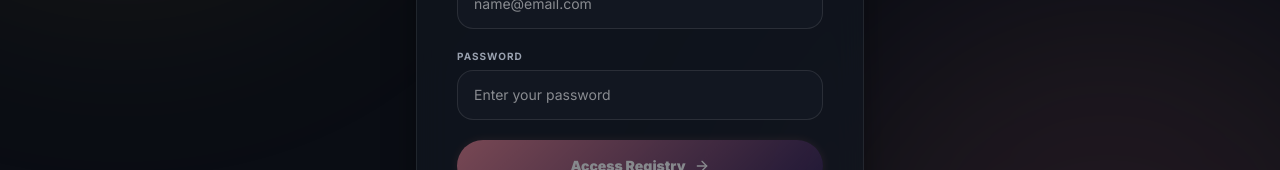
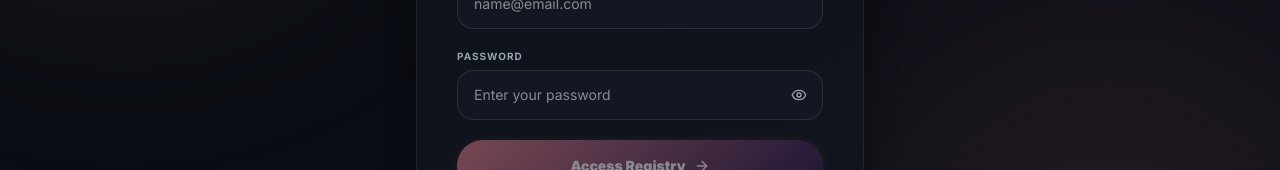
Before and after one commit to blackicons2020/knot, a Next.js app in the folder frontend/: page /login in a window 1280 px wide. Shown: the part 373-543 px from the top of the page. Built offline with nearby package versions, Linux system fonts and the light colour scheme.

Commit message:
Add show password eye toggle to login and onboarding pages

```diff
--- a/frontend/src/app/login/page.tsx
+++ b/frontend/src/app/login/page.tsx
@@ -3,12 +3,13 @@
 import React, { useState } from "react";
 import Link from "next/link";
 import { useRouter } from "next/navigation";
-import { Loader2, ArrowRight } from "lucide-react";
+import { Loader2, ArrowRight, Eye, EyeOff } from "lucide-react";
 
 export default function Login() {
   const router = useRouter();
   const [email, setEmail] = useState("");
   const [password, setPassword] = useState("");
+  const [showPassword, setShowPassword] = useState(false);
   const [isLoading, setIsLoading] = useState(false);
   const [error, setError] = useState("");
 
@@ -92,14 +93,23 @@ export default function Login() {
 
             <div>
               <label className="text-[10px] uppercase tracking-widest text-gray-400 font-bold block mb-1.5">Password</label>
+              <div className="relative">
                 <input
-                type="password"
+                  type={showPassword ? "text" : "password"}
                   value={password}
                   onChange={e => setPassword(e.target.value)}
                   placeholder="Enter your password"
-                className="w-full bg-[#121721] border border-white/10 rounded-2xl py-3.5 px-4 text-sm text-white focus:outline-none focus:border-[#D4AF37]/50 transition-colors"
+                  className="w-full bg-[#121721] border border-white/10 rounded-2xl py-3.5 pl-4 pr-12 text-sm text-white focus:outline-none focus:border-[#D4AF37]/50 transition-colors"
                   disabled={isLoading}
                 />
+                <button
+                  type="button"
+                  onClick={() => setShowPassword(!showPassword)}
+                  className="absolute right-4 top-1/2 -translate-y-1/2 text-gray-400 hover:text-white transition-colors"
+                >
+                  {showPassword ? <EyeOff className="w-4 h-4" /> : <Eye className="w-4 h-4" />}
+                </button>
+              </div>
             </div>
 
             <button
--- a/frontend/src/app/onboarding/page.tsx
+++ b/frontend/src/app/onboarding/page.tsx
@@ -5,7 +5,7 @@ import Link from "next/link";
 import {
   Bot, Send, Sparkles, ShieldCheck, Heart, User, CheckCircle2,
   MapPin, Brain, GraduationCap, Briefcase, Calendar, ArrowRight, Loader2,
-  Camera, Upload, X, Shield, RefreshCw, Smile, Eye
+  Camera, Upload, X, Shield, RefreshCw, Smile, Eye, EyeOff
 } from "lucide-react";
 import { COUNTRIES, STATES_BY_COUNTRY, CITIES_BY_STATE } from "../../services/locationData";
 
@@ -22,6 +22,7 @@ export default function Onboarding() {
   const [dateOfBirth, setDateOfBirth] = useState("");
   const [email, setEmail] = useState("");
   const [password, setPassword] = useState("");
+  const [showPassword, setShowPassword] = useState(false);
   const [religion, setReligion] = useState("");
   const [religionSelect, setReligionSelect] = useState("");
   const [religionCustom, setReligionCustom] = useState("");
@@ -508,13 +509,22 @@ export default function Onboarding() {
                 </div>
                 <div>
                   <label className="text-[10px] uppercase tracking-widest text-gray-400 font-bold block mb-1">Password</label>
-                  <input
-                    type="password"
-                    value={password}
-                    onChange={e => setPassword(e.target.value)}
-                    placeholder="Secure Password"
-                    className="w-full bg-[#121721] border border-white/10 rounded-2xl py-3.5 px-4 text-sm text-white focus:outline-none focus:border-[#D4AF37]/50"
-                  />
+                  <div className="relative">
+                    <input
+                      type={showPassword ? "text" : "password"}
+                      value={password}
+                      onChange={e => setPassword(e.target.value)}
+                      placeholder="Secure Password"
+                      className="w-full bg-[#121721] border border-white/10 rounded-2xl py-3.5 pl-4 pr-12 text-sm text-white focus:outline-none focus:border-[#D4AF37]/50"
+                    />
+                    <button
+                      type="button"
+                      onClick={() => setShowPassword(!showPassword)}
+                      className="absolute right-4 top-1/2 -translate-y-1/2 text-gray-400 hover:text-white transition-colors"
+                    >
+                      {showPassword ? <EyeOff className="w-4 h-4" /> : <Eye className="w-4 h-4" />}
+                    </button>
+                  </div>
                 </div>
               </div>
 
```
Lines whose indentation alone changed are shown as unchanged.
